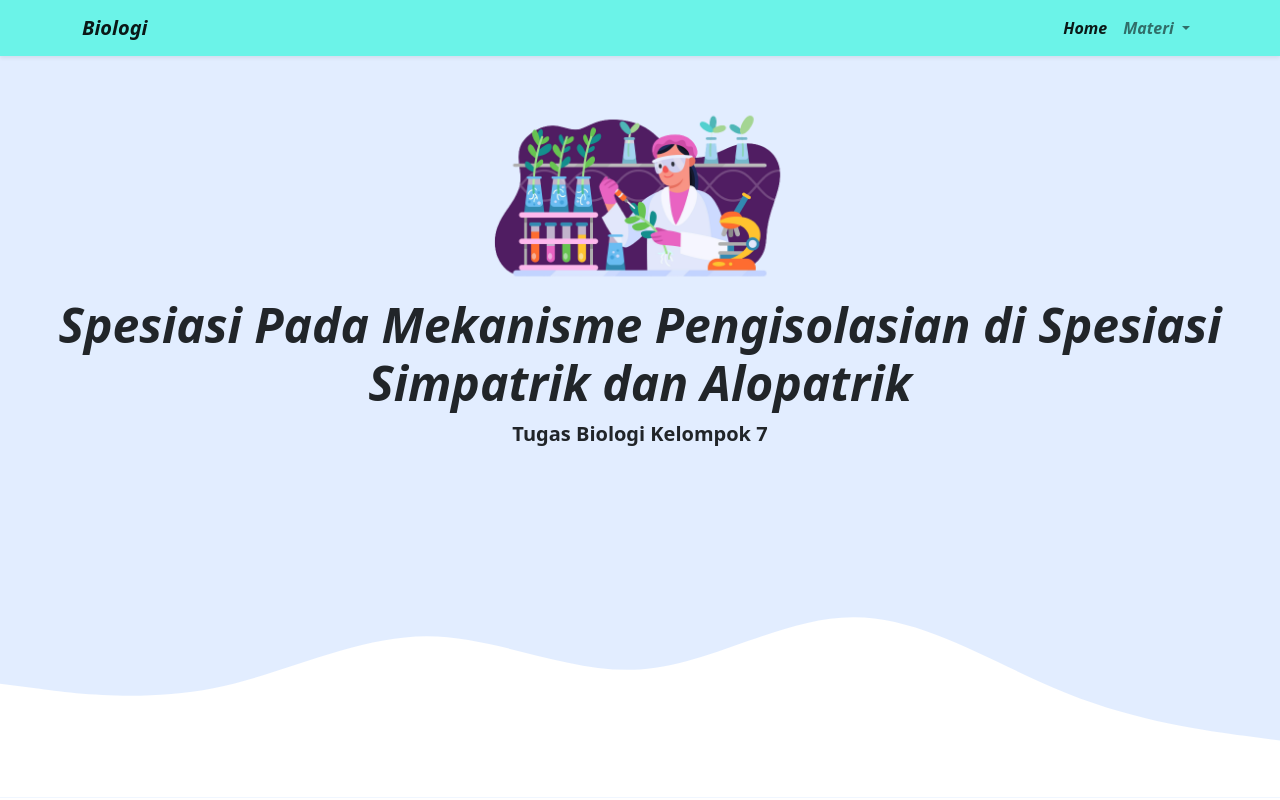
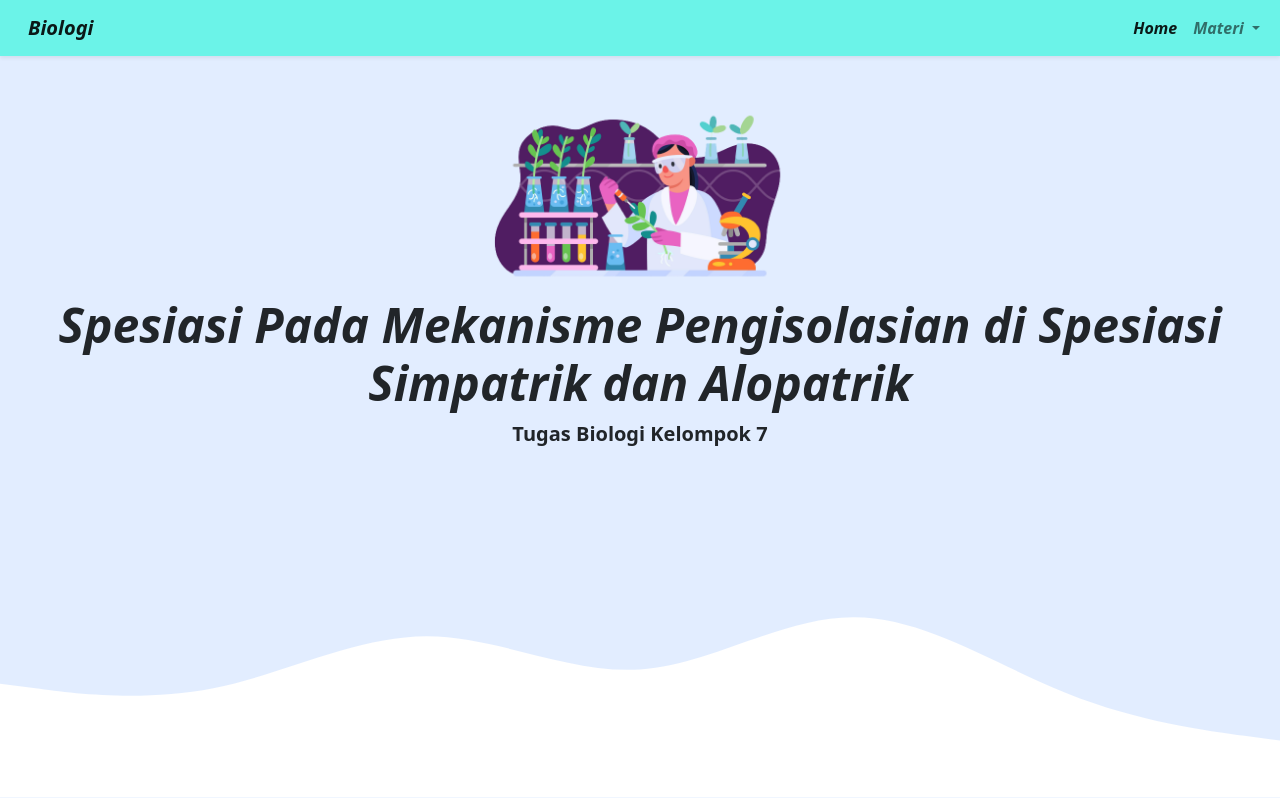
Before and after one commit to Fnrzz/Biology, a plain HTML site: page index.html in a window 1280 px wide. Shown: the top 800 px of the page. Drawn offline with nearby package versions, Linux system fonts and the light colour scheme.

Commit message:
merubah navbar

```diff
--- a/index.html
+++ b/index.html
@@ -17,8 +17,8 @@
   <body id="Home">
     <!-- Navbar -->
     <nav class="navbar navbar-expand-lg navbar-light fw-bold fst-italic shadow-sm fixed-top" style="background-color: #6bf3e8">
-      <div class="container">
-        <a class="navbar-brand" href="#">Biologi</a>
+      <div class="container-fluid">
+        <a class="navbar-brand ms-3" href="#">Biologi</a>
         <button class="navbar-toggler" type="button" data-bs-toggle="collapse" data-bs-target="#navbarNav" aria-controls="navbarNav" aria-expanded="false" aria-label="Toggle navigation">
           <span class="navbar-toggler-icon"></span>
         </button>
@@ -275,6 +275,9 @@
     </footer>
     <!-- akhir footer -->
 
+    <!-- Option 1: Bootstrap Bundle with Popper -->
+    <script src="https://cdn.jsdelivr.net/npm/bootstrap@5.1.3/dist/js/bootstrap.bundle.min.js" integrity="sha384-ka7Sk0Gln4gmtz2MlQnikT1wXgYsOg+OMhuP+IlRH9sENBO0LRn5q+8nbTov4+1p" crossorigin="anonymous"></script>
+
     <!-- Optional JavaScript; choose one of the two! -->
     <!-- Animasi -->
     <script src="https://unpkg.com/aos@next/dist/aos.js"></script>
@@ -282,8 +285,5 @@
       AOS.init();
     </script>
     <!-- akhir Animasi -->
-
-    <!-- Option 1: Bootstrap Bundle with Popper -->
-    <script src="https://cdn.jsdelivr.net/npm/bootstrap@5.1.3/dist/js/bootstrap.bundle.min.js" integrity="sha384-ka7Sk0Gln4gmtz2MlQnikT1wXgYsOg+OMhuP+IlRH9sENBO0LRn5q+8nbTov4+1p" crossorigin="anonymous"></script>
   </body>
 </html>
```
